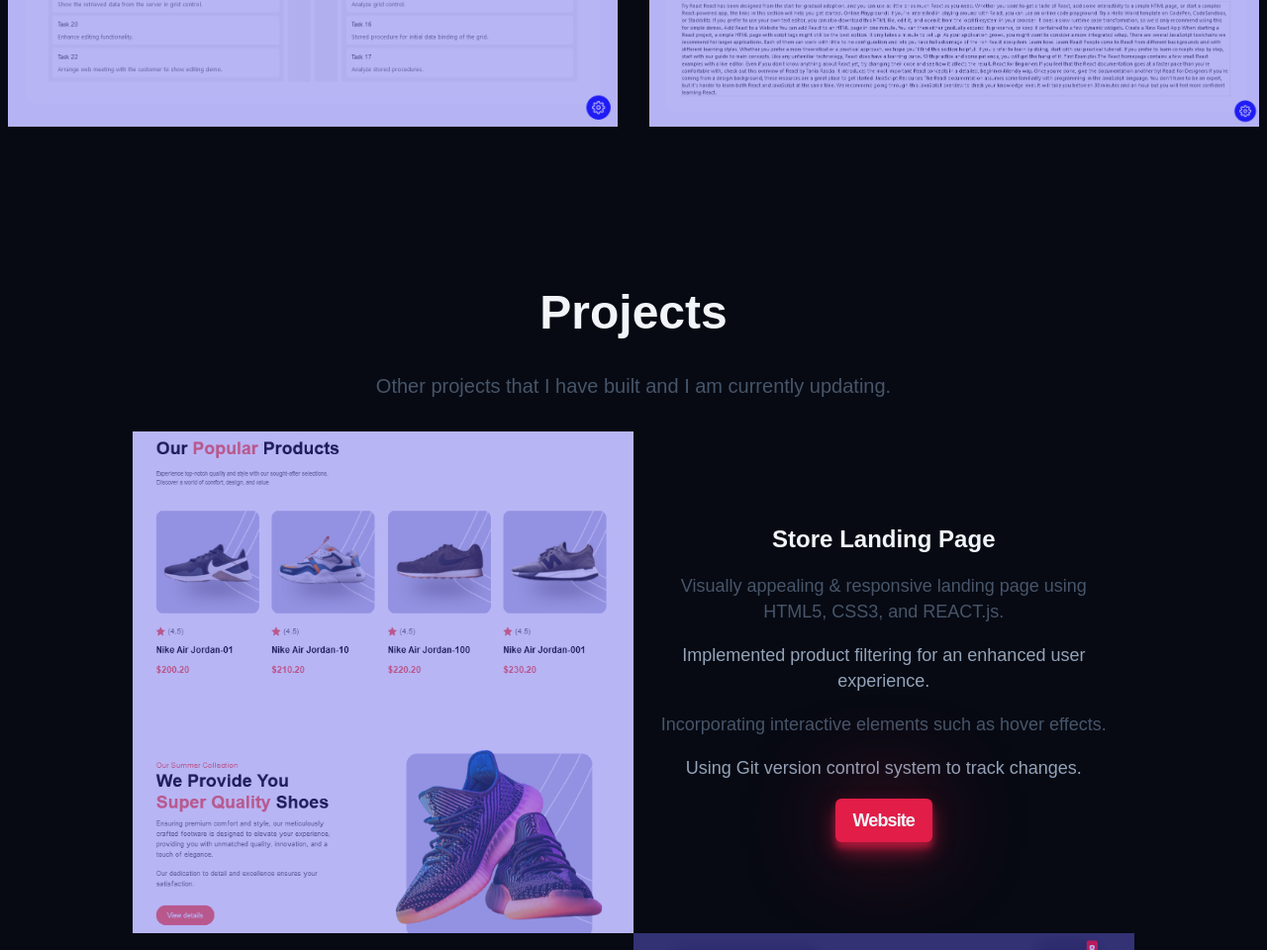
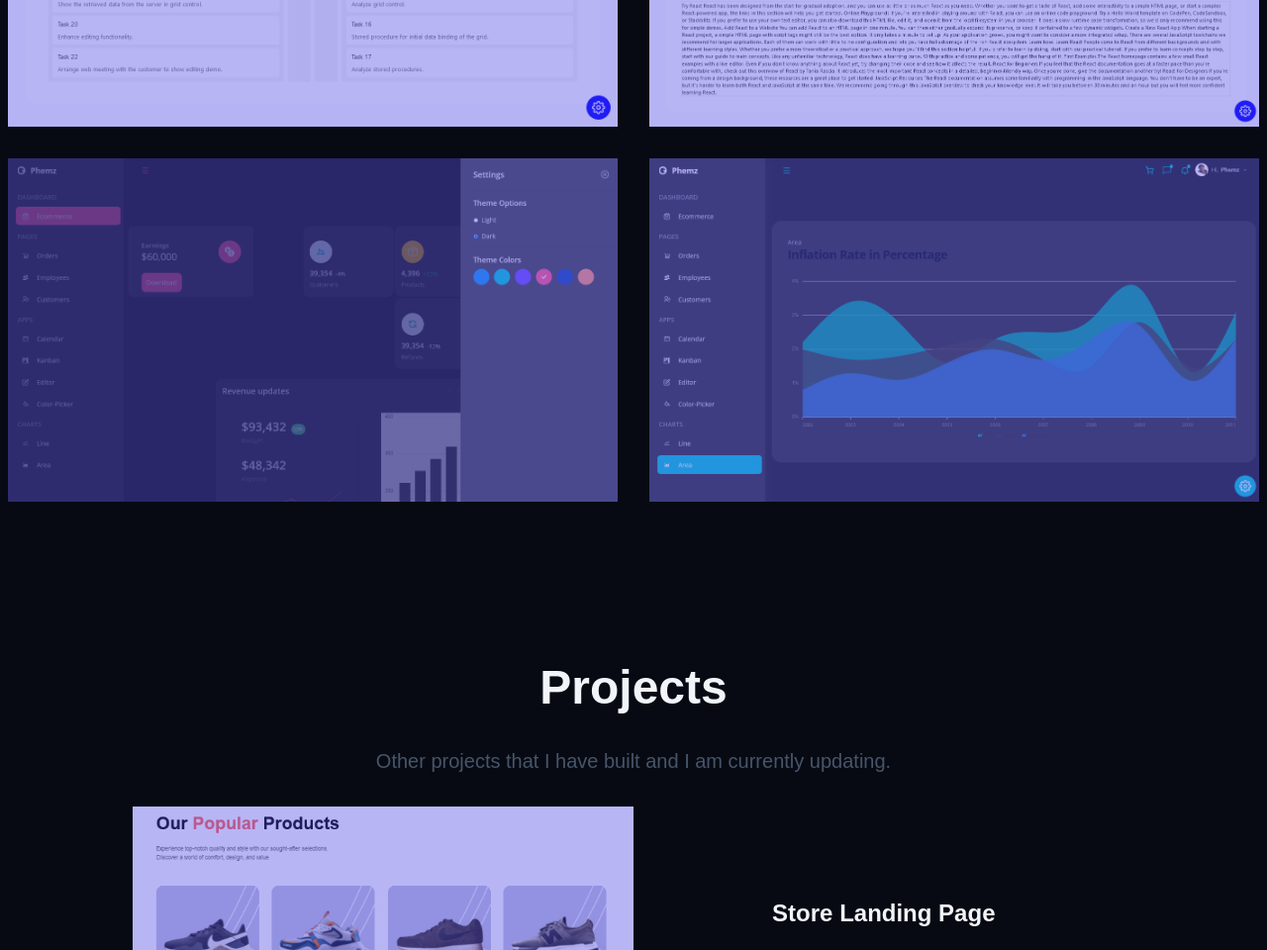
Before and after one commit to techinvestorsza/pardio-portfolio, a website built with Vite: page index.html in a window 1280 px wide. Shown: the part 4171-5131 px from the top of the page at 99% size. Built offline with nearby package versions, Linux system fonts and the light colour scheme; a web font is replaced by a local one.

Commit message:
updated Dashboard

```diff
--- a/index.html
+++ b/index.html
@@ -294,6 +294,22 @@
               alt="Phemz Dashboard Kanban-Editor"
             />
           </div>
+          <div class="featured__img-wrapper">
+            <img
+              class="lazy loading"
+              src="https://via.placeholder.com/1920x968"
+              data-src="/phemz-dashboard-theme-darkmode.png"
+              alt="Phemz Dashboard Dark-Theme"
+            />
+          </div>
+          <div class="featured__img-wrapper">
+            <img
+              class="lazy loading"
+              src="https://via.placeholder.com/1920x968"
+              data-src="/phemz-dashboard-charts-area.png"
+              alt="Phemz Dashboard Charts- Area Chart"
+            />
+          </div>
         </div>
       </section>
 
```
Also changed, not shown: public/phemz-dashboard-charts-area.png (added), public/phemz-dashboard-theme-darkmode.png (added).
